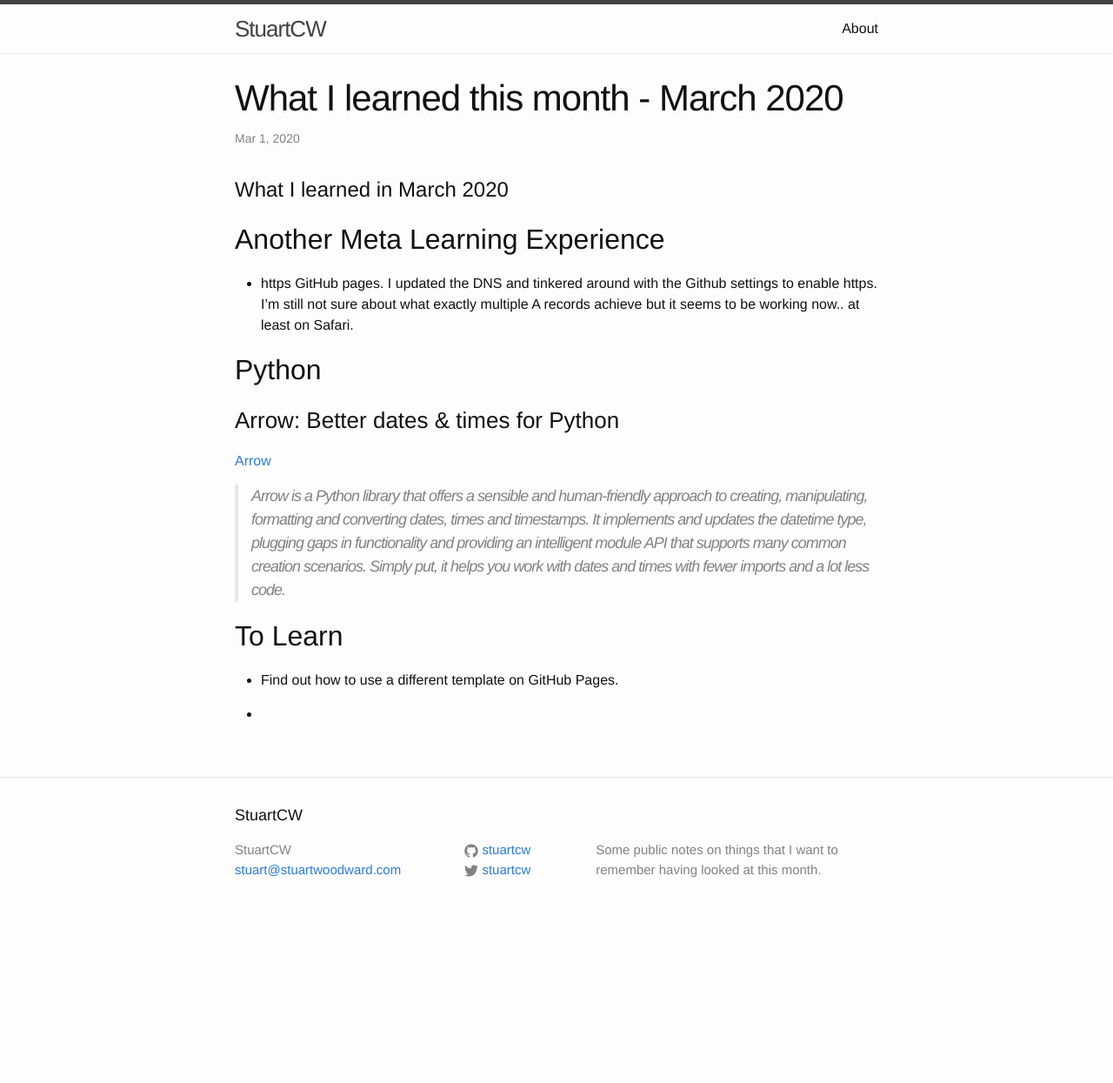
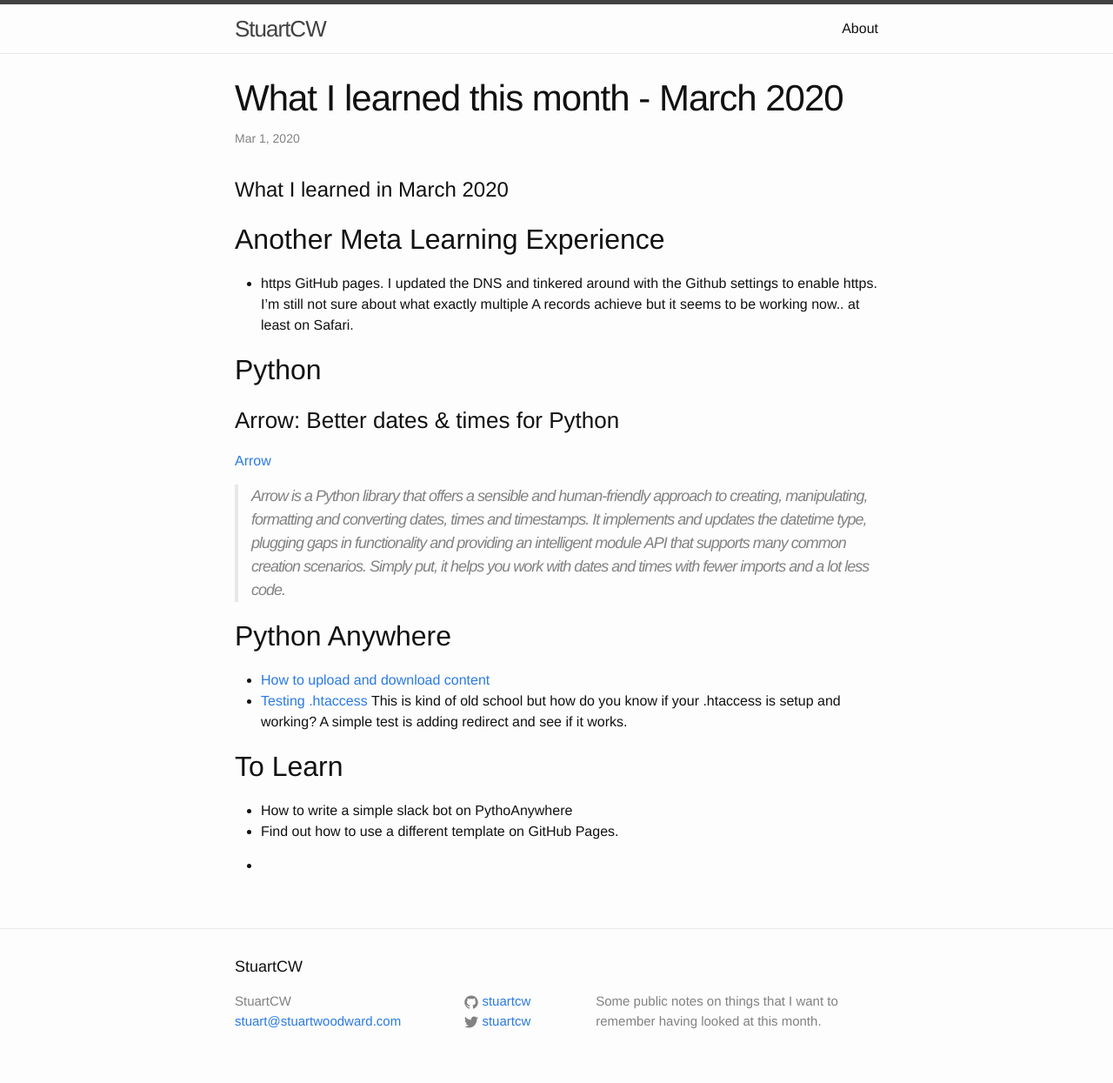
Before and after one commit to stuartcw/stuartcw.com, a Jekyll site: the page built from _posts/2020/2020-03-01-what-i-learned-this-month.markdown, in a window 1280 px wide. Shown: the whole page at 87% size. Built offline with Jekyll 4.4.1, drawn with Linux system fonts in a browser that asks for light colours; before the commit the page ends 1071 px from its top, so only the background shows below that.

Commit message:
Updated for April 2020

```diff
--- a/_posts/2020/2020-03-01-what-i-learned-this-month.markdown
+++ b/_posts/2020/2020-03-01-what-i-learned-this-month.markdown
@@ -17,8 +17,14 @@
 
 > Arrow is a Python library that offers a sensible and human-friendly approach to creating, manipulating, formatting and converting dates, times and timestamps. It implements and updates the datetime type, plugging gaps in functionality and providing an intelligent module API that supports many common creation scenarios. Simply put, it helps you work with dates and times with fewer imports and a lot less code.
 
+## Python Anywhere
+
+* [How to upload and download content](https://help.pythonanywhere.com/pages/UploadingAndDownloadingFiles)
+* [Testing .htaccess](https://docs.bolt.cm/3.7/howto/making-sure-htaccess-works) This is kind of old school but how do you know if your .htaccess is setup and working? A simple test is adding redirect and see if it works.
+
 ## To Learn
 
+* How to write a simple slack bot on PythoAnywhere
 * Find out how to use a different template on GitHub Pages.
 
 *
```
